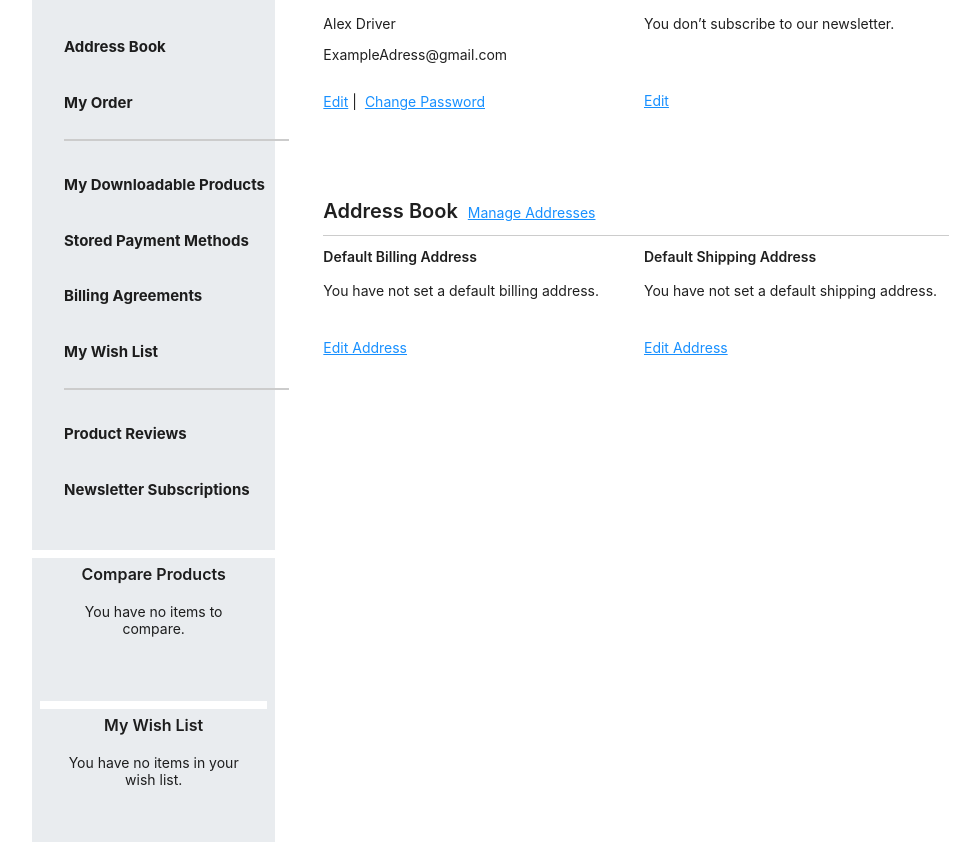
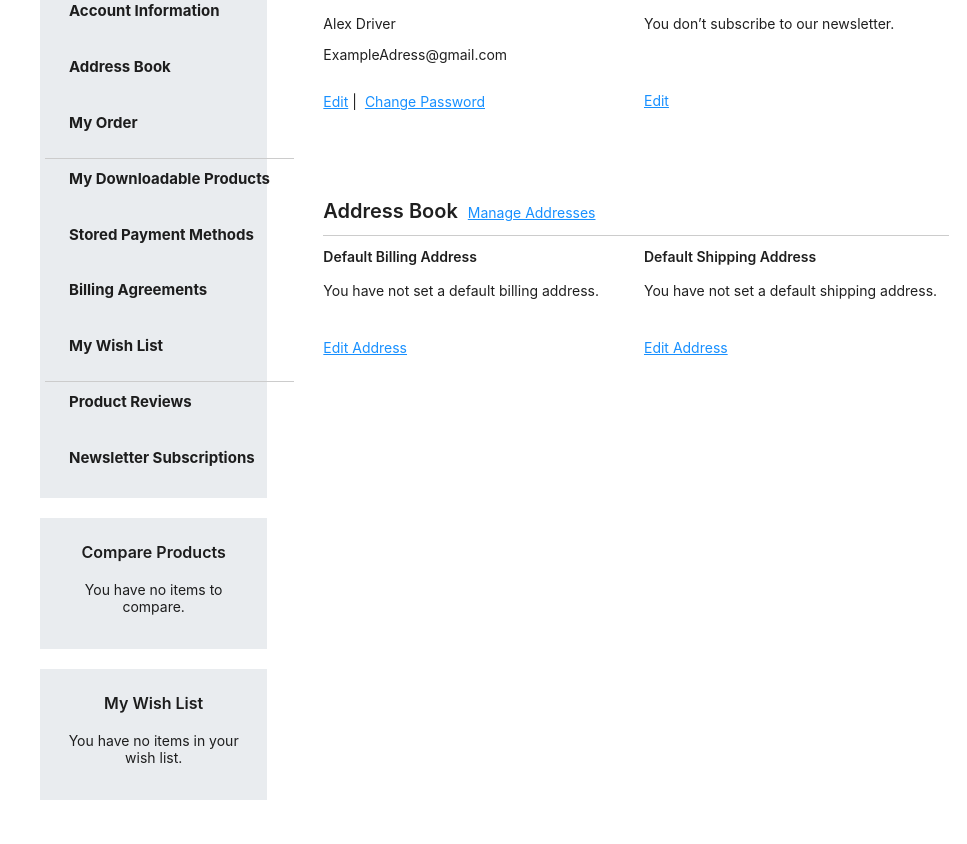
Before and after one commit to auphong2707/itse-laptopshop-management-web-application, a React (Vite) app in the folder frontend/: page /customer in a window 1280 px wide. Shown: the part 320-1164 px from the top of the page, without its empty margins (24-991 px from the left). Built offline with nearby package versions, Linux system fonts and the light colour scheme.

Commit message:
Update CustomerPage.jsx

```diff
--- a/frontend/src/pages/CustomerPage.jsx
+++ b/frontend/src/pages/CustomerPage.jsx
@@ -8,11 +8,14 @@ const { Content } = Layout;
 const { Title, Text } = Typography;
 
 const Sidebar = styled(Col)`
-  background: #e9ecef;
+  background: #fff;
   padding: 20px;
+  width: 95vw !important;
 `;
 
 const StyledTabs = styled(Tabs)`
+  background: #e9ecef;
+  padding: 20px 5px;
   .ant-tabs-tab {
     padding: 12px 16px;
     width: 100%;
@@ -31,6 +34,17 @@ const StyledTabs = styled(Tabs)`
   .ant-tabs-content-holder {
     display: none !important;
   }
+  .ant-tabs-tab:nth-child(5),
+  .ant-tabs-tab:nth-child(9) {
+    border-top: 1px solid #ccc;
+    width: 100%;
+  }
+`;
+
+const Separator = styled.div`
+  height: 1px;
+  background: #ccc;
+  margin: 10px 0;
 `;
 
 const CustomerPage = () => {
@@ -120,12 +134,7 @@ const CustomerPage = () => {
     },
     {
       key: "orders",
-      label: (
-        <div style={{ display: "flex", flexDirection: "column" }}>
-        <span style={{ alignSelf: "flex-start" }}>My Order</span>
-        <div style={{ borderBottom: "2px solid #ccc", marginTop: "25px", width: "225px" }}></div>
-      </div>
-      ),
+      label: "My Order",
       content: <Text>No orders found.</Text>,
     },
     {
@@ -145,12 +154,7 @@ const CustomerPage = () => {
     },
     {
       key: "wishList",
-      label: (
-        <div style={{ display: "flex", flexDirection: "column" }}>
-          <span style={{ alignSelf: "flex-start" }}>My Wish List</span>
-          <div style={{ borderBottom: "2px solid #ccc", marginTop: "25px", width: "225px" }}></div>
-        </div>
-      ),
+      label: "My Wish List",
       content: <Text>Items in your wish list will be displayed here.</Text>,
     },
     {
@@ -182,14 +186,12 @@ const CustomerPage = () => {
             ))}
           </StyledTabs>
 
-          <div style={{ background: "#e9ecef", padding: "20px", marginTop: "20px", textAlign: "center", width: "100%" }}>
-            <div style={{ position: "absolute", left: "0", right: "0", height: "8px", background: "white" }}></div>
+          <div style={{ background: "#e9ecef", padding: "10px 20px 20px 20px", marginTop: "20px", textAlign: "center", width: "100%" }}>
             <Text strong style={{ fontSize: "16px", display: "block", marginTop: "12px", paddingBottom: "8px" }}>Compare Products</Text>
             <p style={{ fontSize: "14px", marginTop: "8px" }}>You have no items to compare.</p>
           </div>
 
-          <div style={{ background: "#e9ecef", padding: "20px", marginTop: "10px", textAlign: "center", width: "100%", position: "relative" }}>
-            <div style={{ position: "absolute", left: "0", right: "0", height: "8px", background: "white" }}></div>
+          <div style={{ background: "#e9ecef", padding: "10px 20px 20px 20px", marginTop: "20px", textAlign: "center", width: "100%", position: "relative" }}>
             <Text strong style={{ fontSize: "16px", display: "block", marginTop: "12px", paddingBottom: "8px" }}>My Wish List</Text>
             <p style={{ fontSize: "14px", marginTop: "8px" }}>You have no items in your wish list.</p>
           </div>
```
